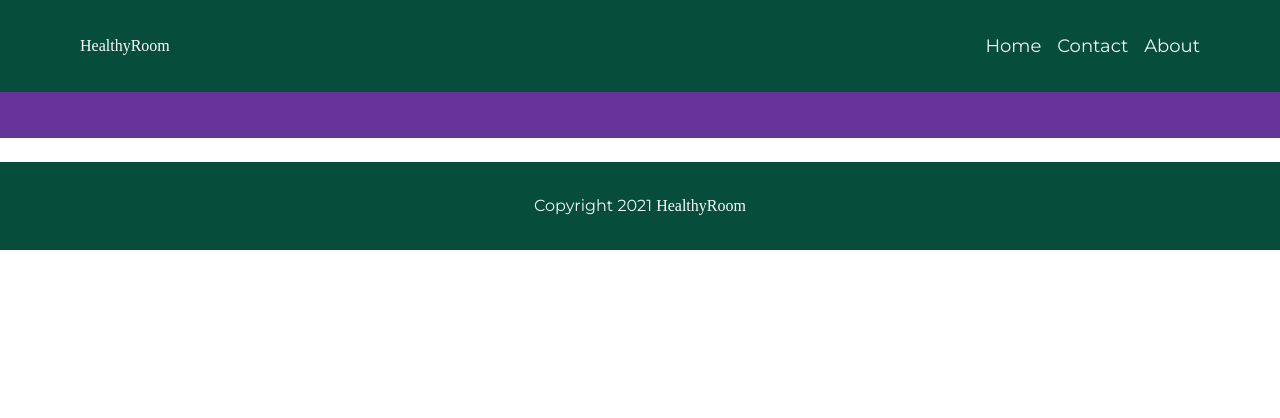
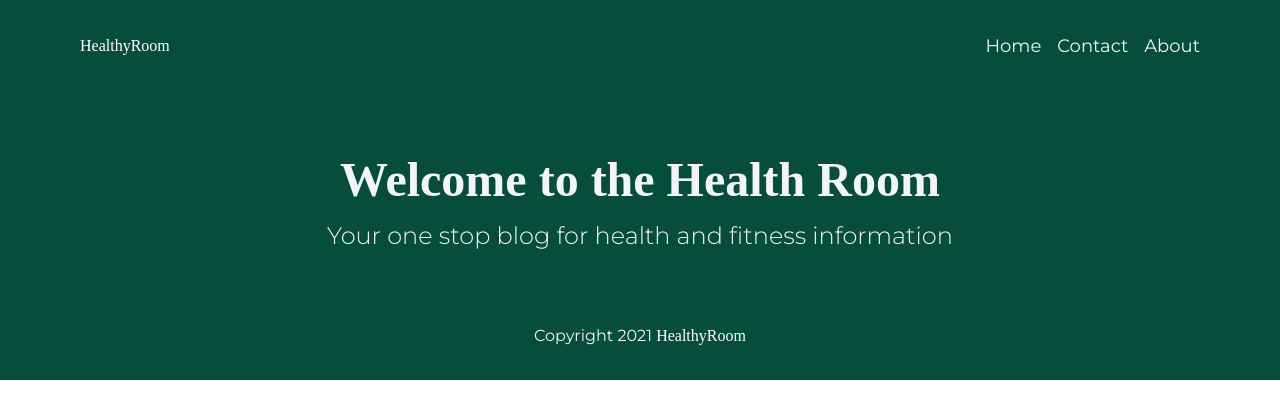
Before and after one commit to JunHoang/healthyRoom, a Gatsby site: page / in a window 1280 px wide. Built offline with nearby package versions, Linux system fonts and the light colour scheme; Gatsby itself is replaced by a stand-in of ours; a web font is replaced by a local one.

Commit message:
add header

```diff
--- a/src/components/header.js
+++ b/src/components/header.js
@@ -1,42 +1,16 @@
-import * as React from "react"
-import PropTypes from "prop-types"
-import { Link } from "gatsby"
+import React from "react"
 
-const Header = ({ siteTitle }) => (
-  <header
-    style={{
-      background: `rebeccapurple`,
-      marginBottom: `1.45rem`,
-    }}
-  >
-    <div
-      style={{
-        margin: `0 auto`,
-        maxWidth: 960,
-        padding: `1.45rem 1.0875rem`,
-      }}
-    >
-      <h1 style={{ margin: 0 }}>
-        <Link
-          to="/"
-          style={{
-            color: `white`,
-            textDecoration: `none`,
-          }}
-        >
-          {siteTitle}
-        </Link>
+const Header = () => {
+  return (
+    <header className="bg-green-900 text-gray-100 pt-16 pb-10 text-center">
+      <h1 className="font-semibold font-rammetto lg:text-5xl sm:text-4xl text-2xl pb-4">
+        Welcome to the Health Room
       </h1>
-    </div>
-  </header>
-)
-
-Header.propTypes = {
-  siteTitle: PropTypes.string,
-}
-
-Header.defaultProps = {
-  siteTitle: ``,
+      <p className="lg:text-2xl sm:text-lg text-sm font-light">
+        Your one stop blog for health and fitness information
+      </p>
+    </header>
+  )
 }
 
 export default Header
```
